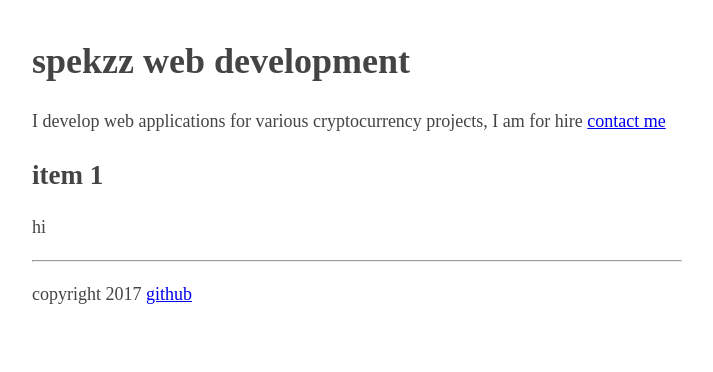
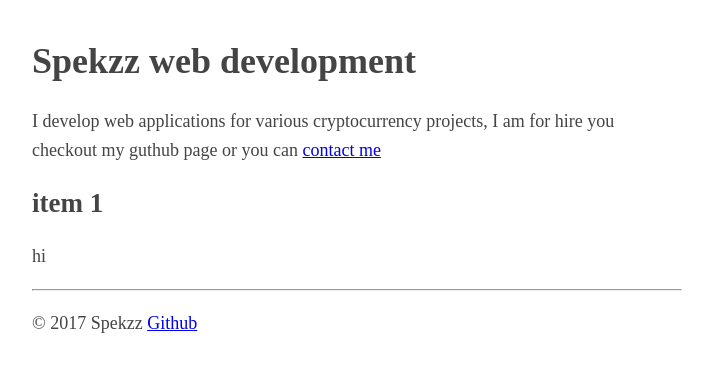
Before and after one commit to spekz88/spekz88.github.io, a plain HTML site: page index.html in a window 1280 px wide. Shown: the whole page, without its empty margins (283-996 px from the left). Drawn offline with Linux system fonts and the light colour scheme.

Commit message:
fix footer

```diff
--- a/index.html
+++ b/index.html
@@ -22,8 +22,8 @@
 
 <body>
     <header>
-        <h1><strong>spekzz</strong> web development</h1>
-        <aside>I develop web applications for various cryptocurrency projects, I am for hire <a href="mailto:chris.remotify@gmail.com">contact me</a> </aside>
+        <h1><strong>Spekzz</strong> web development</h1>
+        <aside>I develop web applications for various cryptocurrency projects, I am for hire you checkout my guthub page or you can <a href="mailto:chris.remotify@gmail.com">contact me</a> </aside>
     </header>
 
     <h2>item 1</h2>
@@ -33,7 +33,7 @@
 
 
     <hr>
-    <p>copyright 2017 <a href="https://github.com/spekzz">github</a></p>
+    <p>© 2017 Spekzz <a href="https://github.com/spekzz/spekzz.github.io">Github</a></p>
 
 </body>
 
```
